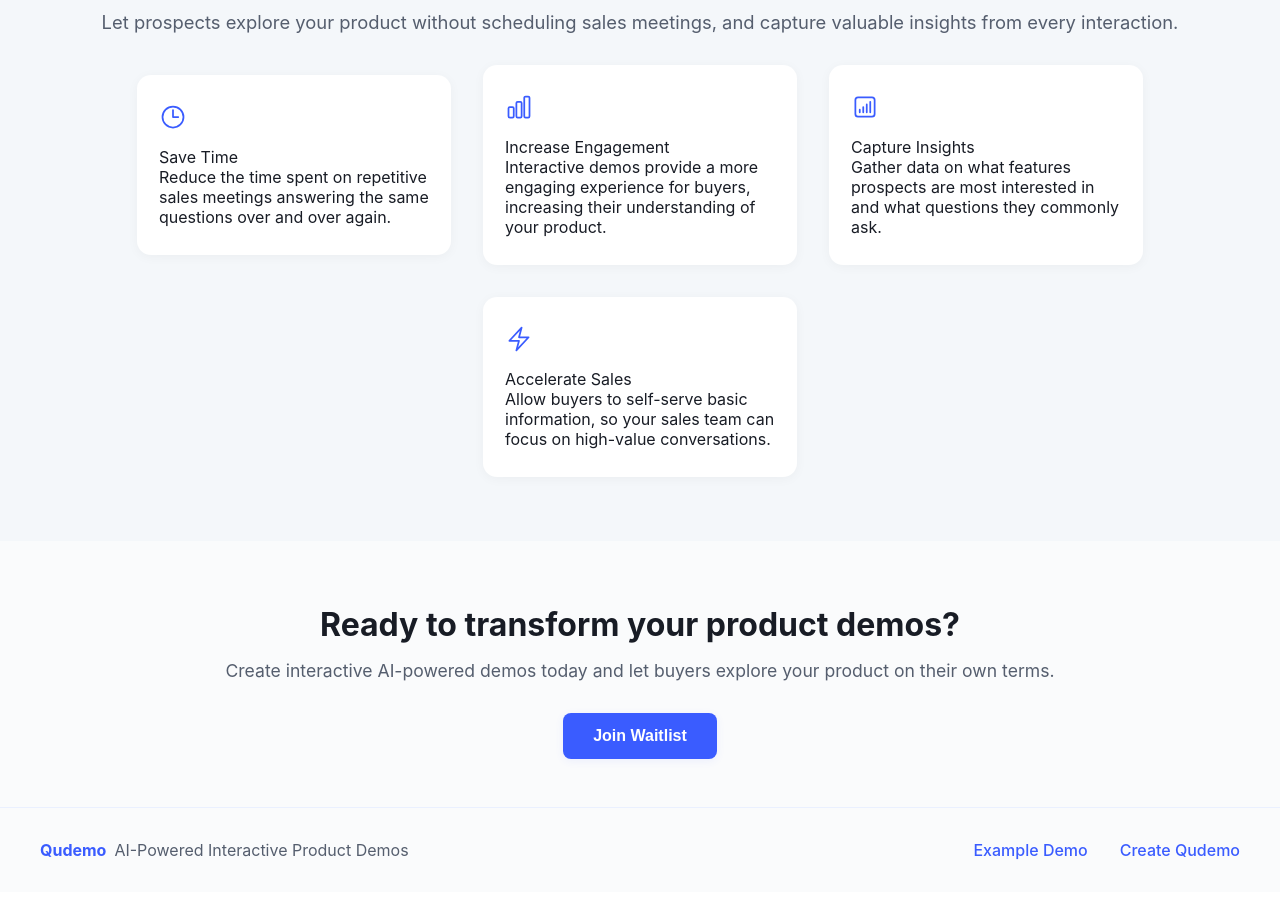
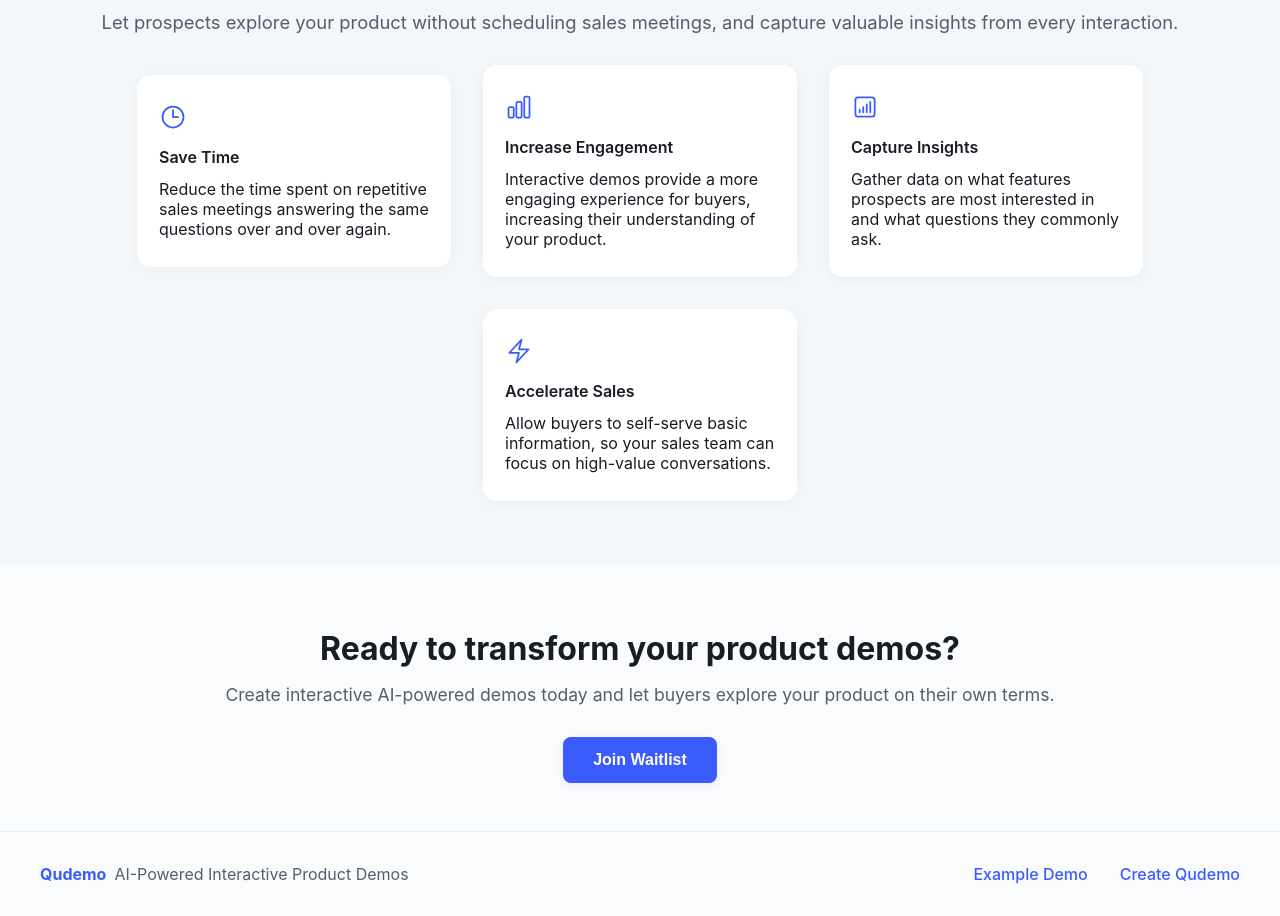
Before and after one commit to AbhishekRavi063/Qudemo-WaitingList, a React (Create React App) app: page / in a window 1280 px wide. Shown: the part 2021-2937 px from the top of the page. Before the commit the page ends 2913 px from the top, so only its background shows below. Built offline with nearby package versions, Linux system fonts and the light colour scheme.

Commit message:
altered little changes

```diff
--- a/src/App.js
+++ b/src/App.js
@@ -160,6 +160,11 @@
     benefitsTitle: {
       fontSize: "2.2rem",
       fontWeight: 700,
+      marginBottom: 12,
+
+    },
+    benefitTitle:{
+      fontWeight: 600,
       marginBottom: 12,
     },
     benefitsGrid: {
```
